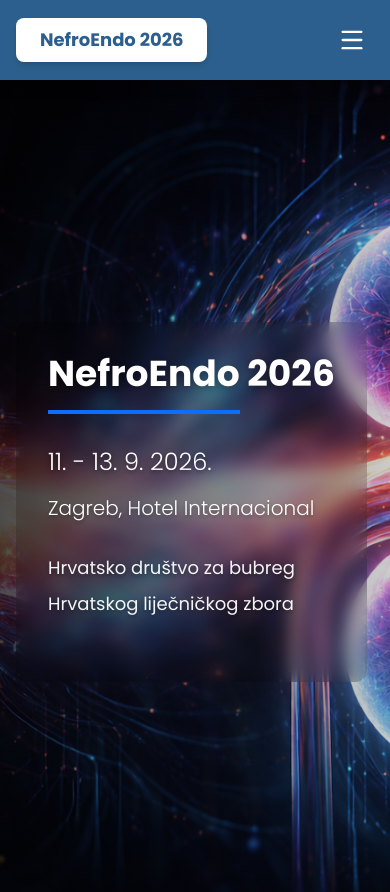
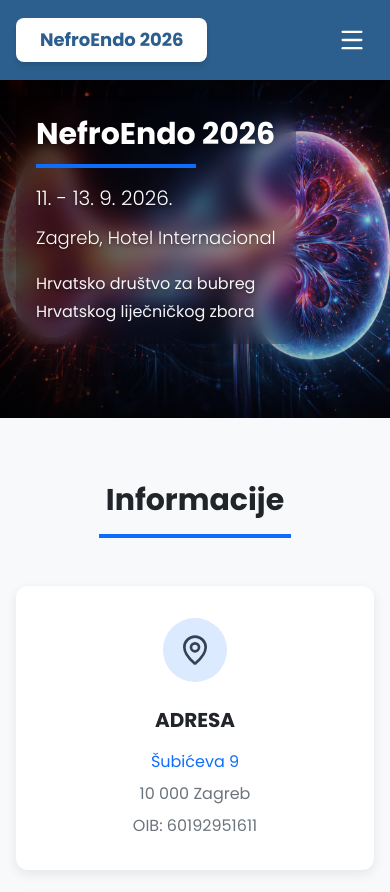
Before and after one commit to nstefan55/nefroendo-web, a Next.js app: page / in a window 390 px wide. Shown: the top 892 px of the page. Built offline with nearby package versions, Linux system fonts and the light colour scheme.

Commit message:
Refactor imports and adjust styles in layout, HeroSection, and InfoSection components

```diff
--- a/app/layout.tsx
+++ b/app/layout.tsx
@@ -1,5 +1,5 @@
 import type { Metadata } from "next";
-import { Inter, Poppins, Ubuntu } from "next/font/google";
+import { Poppins } from "next/font/google";
 import "./globals.css";
 import Header from "../components/Header";
 import Footer from "../components/Footer";
--- a/components/HeroSection.tsx
+++ b/components/HeroSection.tsx
@@ -1,10 +1,8 @@
-import Link from "next/link";
-
 import Image from "next/image";
 
 const HeroSection = () => {
   return (
-    <section className="relative h-screen overflow-hidden bg-primary-dark">
+    <section className="relative h-[40svh] md:h-screen overflow-hidden bg-primary-dark">
       {/* Background Image */}
       <div className="absolute inset-0">
         <Image
@@ -15,33 +13,37 @@ const HeroSection = () => {
           priority
         />
         {/* Dark overlay gradient for text readability */}
-        <div className="absolute inset-0 bg-gradient-to-r from-black/70 via-black/40 to-black/20" />
+        <div className="absolute inset-0 bg-linear-to-r from-black/70 via-black/40 to-black/20" />
       </div>
 
       {/* Content */}
       <div className="container relative z-10 h-full px-4 mx-auto">
-        <div className="flex items-center h-full">
+        <div className="flex h-full items-start pt-4 md:items-center md:pt-0">
           <div className="max-w-3xl">
             {/* Semi-transparent background */}
-            <div className="p-8 bg-black/15 md:p-12 rounded-xl backdrop-blur-sm">
-              <h1 className="mb-4 text-4xl font-bold text-white md:text-5xl lg:text-6xl text-shadow">
+            <div className="p-5 bg-black/15 sm:p-6 md:p-12 rounded-xl backdrop-blur-sm">
+              <h1 className="mb-3 text-3xl font-bold text-white sm:text-4xl md:text-5xl lg:text-6xl text-shadow">
                 NefroEndo 2026
               </h1>
 
               {/* Accent Line */}
-              <div className="w-48 h-1 mb-8 bg-accent-blue" />
+              <div className="w-40 h-1 mb-4 bg-accent-blue sm:w-48 md:mb-8" />
 
-              <p className="mb-4 text-2xl font-light text-white md:text-3xl text-shadow-sm">
+              <p className="mb-3 text-xl font-light text-white sm:text-2xl md:text-3xl text-shadow-sm">
                 11. - 13. 9. 2026.
               </p>
 
-              <p className="mb-8 text-xl font-light text-white md:text-2xl text-shadow-sm">
+              <p className="mb-5 text-lg font-light text-white sm:text-xl md:text-2xl text-shadow-sm">
                 Zagreb, Hotel Internacional
               </p>
 
-              <div className="mb-8 space-y-2 text-white/95 text-shadow-sm">
-                <p className="text-lg">Hrvatsko društvo za bubreg</p>
-                <p className="text-lg">Hrvatskog liječničkog zbora</p>
+              <div className="space-y-1 text-white/95 text-shadow-sm sm:space-y-2">
+                <p className="text-base sm:text-lg">
+                  Hrvatsko društvo za bubreg
+                </p>
+                <p className="text-base sm:text-lg">
+                  Hrvatskog liječničkog zbora
+                </p>
               </div>
             </div>
           </div>
--- a/components/InfoSection.tsx
+++ b/components/InfoSection.tsx
@@ -1,4 +1,4 @@
-import { MapPin, User, Mail, Send } from "lucide-react";
+import { MapPin, Mail, Send } from "lucide-react";
 
 import Image from "next/image";
 
```
